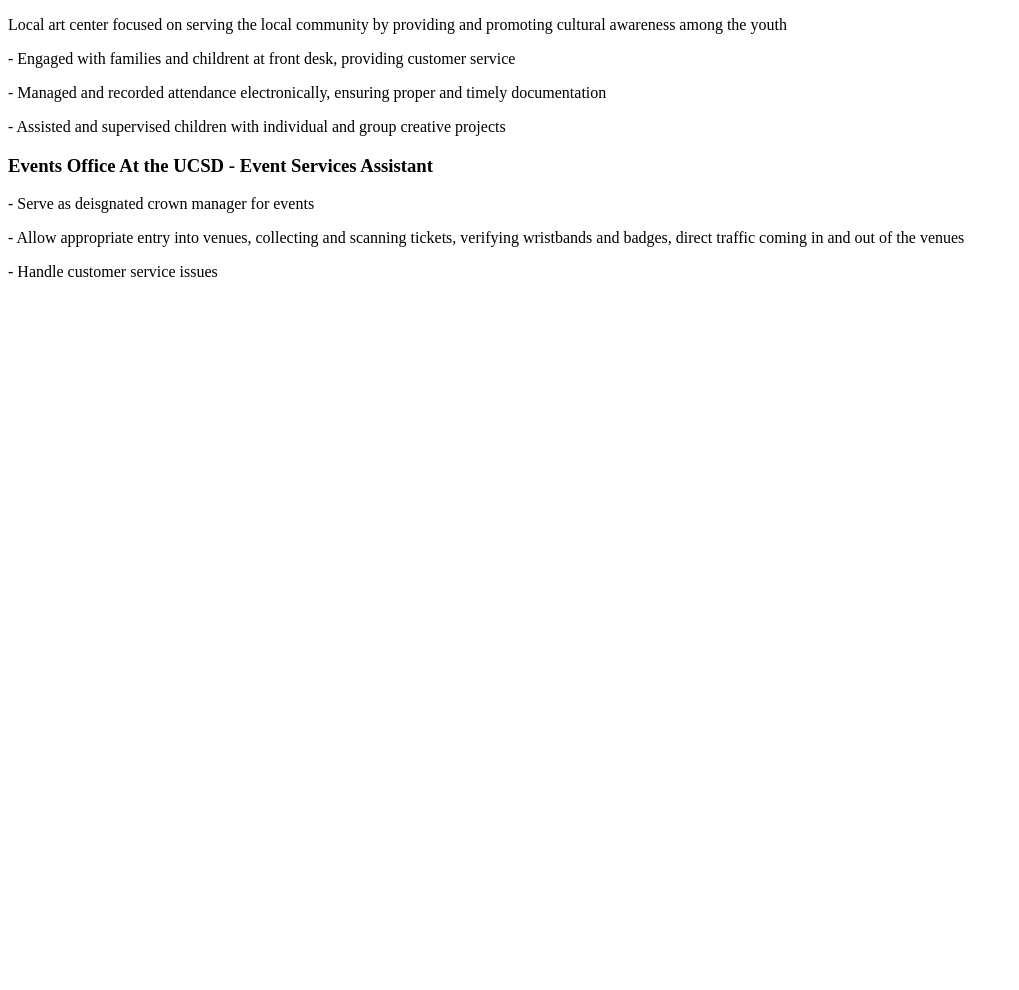
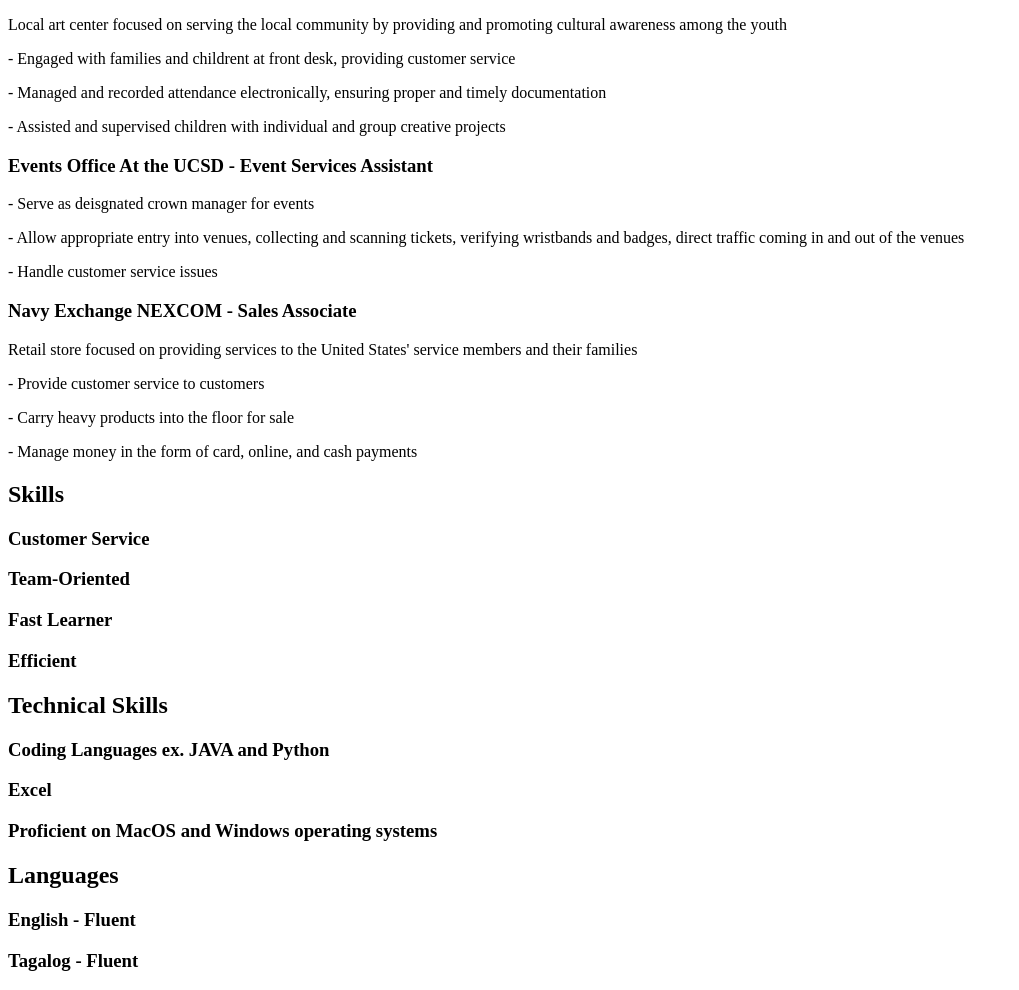
Before and after one commit to cjkmy/portfolio, a plain HTML site: page resume/index.html in a window 1280 px wide. Shown: the part 674-1664 px from the top of the page, without its empty margins (0-1019 px from the left). Before the commit the page ends 971 px from the top, so only its background shows below. Drawn offline with Linux system fonts and the light colour scheme.

Commit message:
Update index.html

```diff
--- a/resume/index.html
+++ b/resume/index.html
@@ -59,6 +59,34 @@
             </p>
             <p>- Handle customer service issues</p>
         </article>
+        <article>
+            <h3>Navy Exchange NEXCOM - Sales Associate</h3>
+            <p>Retail store focused on providing services to the United States' service members and their families</p>
+            <p>- Provide customer service to customers</p>
+            <p>- Carry heavy products into the floor for sale</p>
+            <p>- Manage money in the form of card, online, and cash payments</p>
+        </article>
+    </section>
+
+    <section>
+        <header><h2>Skills</h2></header>
+        <h3>Customer Service</h3>
+        <h3>Team-Oriented</h3>
+        <h3>Fast Learner</h3>
+        <h3>Efficient</h3>
+    </section>
+
+    <section>
+        <header><h2>Technical Skills</h2></header>
+        <h3>Coding Languages ex. JAVA and Python</h3>
+        <h3>Excel</h3>
+        <h3>Proficient on MacOS and Windows operating systems</h3>
+    </section>
+
+    <section>
+        <header><h2>Languages</h2></header>
+        <h3>English - Fluent</h3>
+        <h3>Tagalog - Fluent</h3>
     </section>
 </body>
 </html>
```
